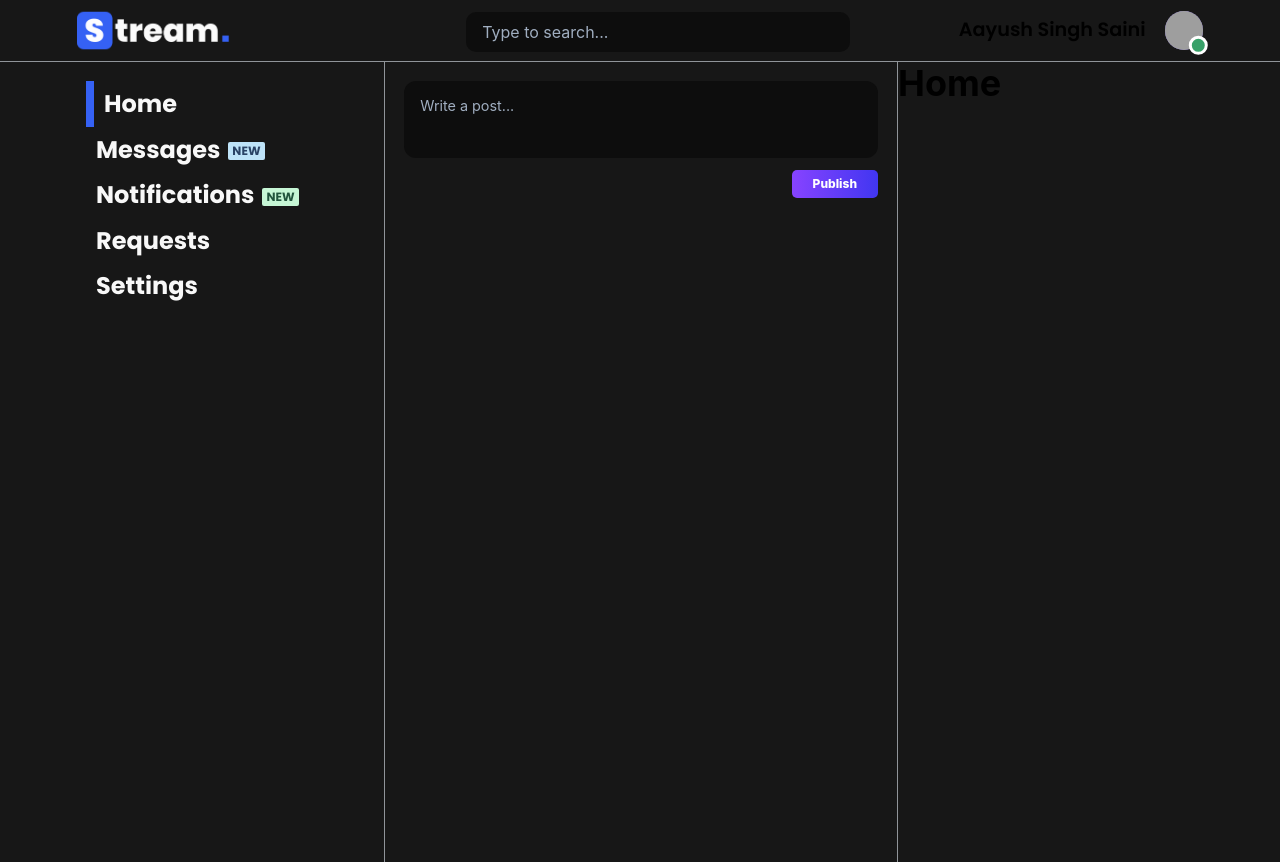
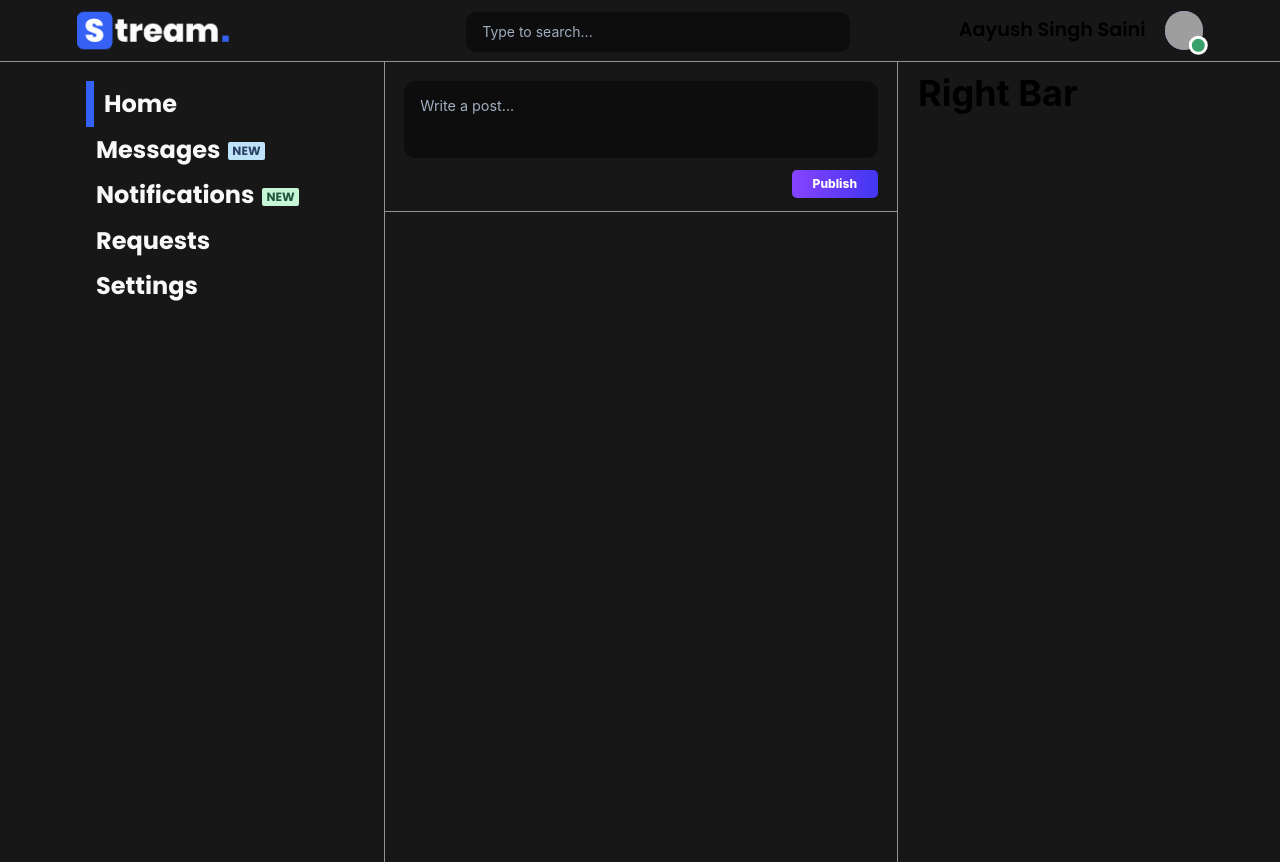
Before and after one commit to aayushsaini/Stream-FE, a React (Create React App) app: page / in a window 1280 px wide. Built offline with nearby package versions, Linux system fonts and the light colour scheme; grey boxes are pictures that could not be loaded; some icons are missing.

Commit message:
Center Bar minor fix

```diff
--- a/src/Components/CenterBar/CenterBar.jsx
+++ b/src/Components/CenterBar/CenterBar.jsx
@@ -1,9 +1,11 @@
-import { Flex, Textarea, Text, Box } from '@chakra-ui/react'
+import { Spacer } from '@chakra-ui/react'
+import { Flex, Textarea, Text, Box, VStack, Divider } from '@chakra-ui/react'
 import React from 'react'
 import "./centerBar.scss"
 
 function CenterBar() {
     return (
+        <VStack>
             <Flex minW="40vw" flexDirection="column" px="1.2em" pt="1.2em">
                 <Textarea minH="5.3em"
                 resize="none"
@@ -18,6 +20,8 @@ function CenterBar() {
                     <Box className="btn-grad"><Text fontSize="xs" fontWeight="extrabold" textColor="">Publish</Text></Box>
                 </Flex>
             </Flex>
+            <Divider pt="0.3em" />
+        </VStack>
     )
 }
 
--- a/src/Components/RightBar/RightBar.jsx
+++ b/src/Components/RightBar/RightBar.jsx
@@ -3,8 +3,8 @@ import React from 'react'
 
 function RightBar() {
     return (
-        <Flex minW="30vw" maxW="30vw">
-            <Heading>Home</Heading>
+        <Flex minW="30vw" maxW="30vw" pt={2.5} px={5}>
+            <Heading>Right Bar</Heading>
         </Flex>
     )
 }
--- a/src/Components/SearchBar/SearchBar.jsx
+++ b/src/Components/SearchBar/SearchBar.jsx
@@ -10,6 +10,7 @@ function SearchBar() {
             <InputGroup alignItems="center" >
                 <Input mt="0.2em"
                     backgroundColor="#0D0D0D"
+                    fontSize="sm"
                     border="0px"
                     borderRadius="10px"
                     width="30vw"
--- a/src/index.js
+++ b/src/index.js
@@ -1,6 +1,6 @@
 import React from 'react';
 import ReactDOM from 'react-dom';
-import './index.css';
+import './index.scss';
 import App from './App';
 import {
   ChakraProvider
```
Also changed, not shown: src/index.scss (renamed from src/index.css). Lines whose indentation alone changed are shown as unchanged.
